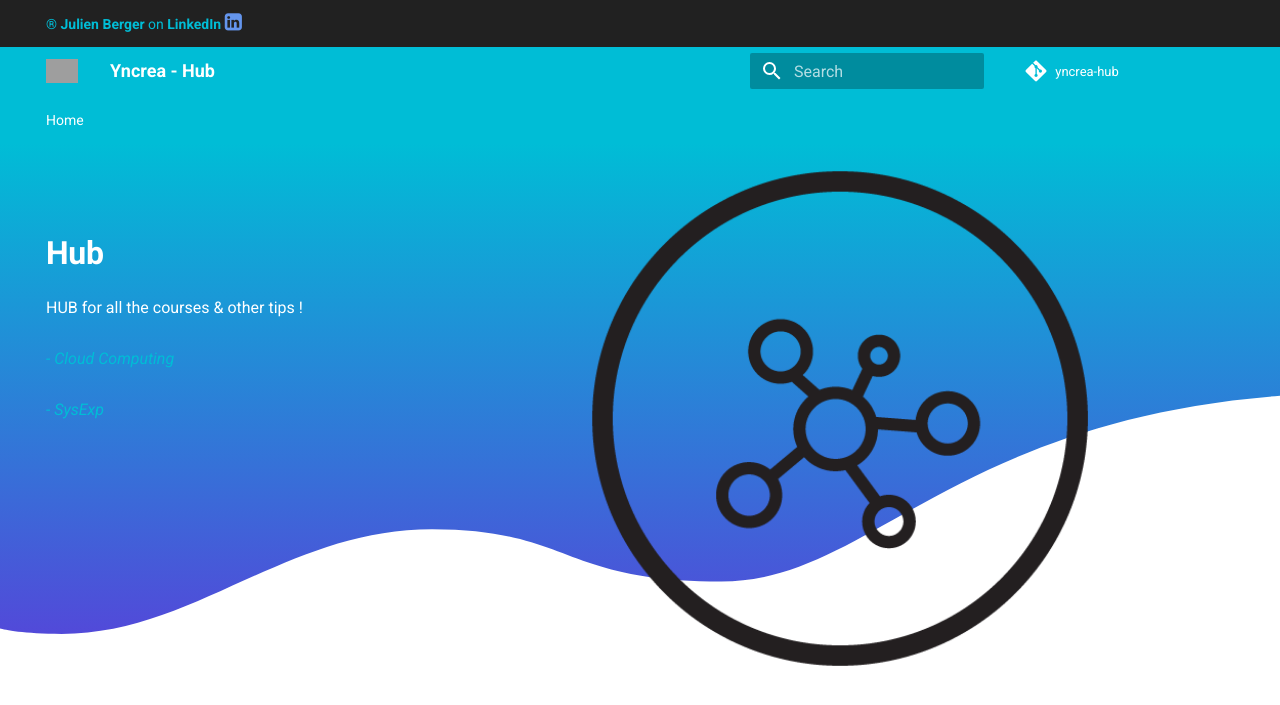
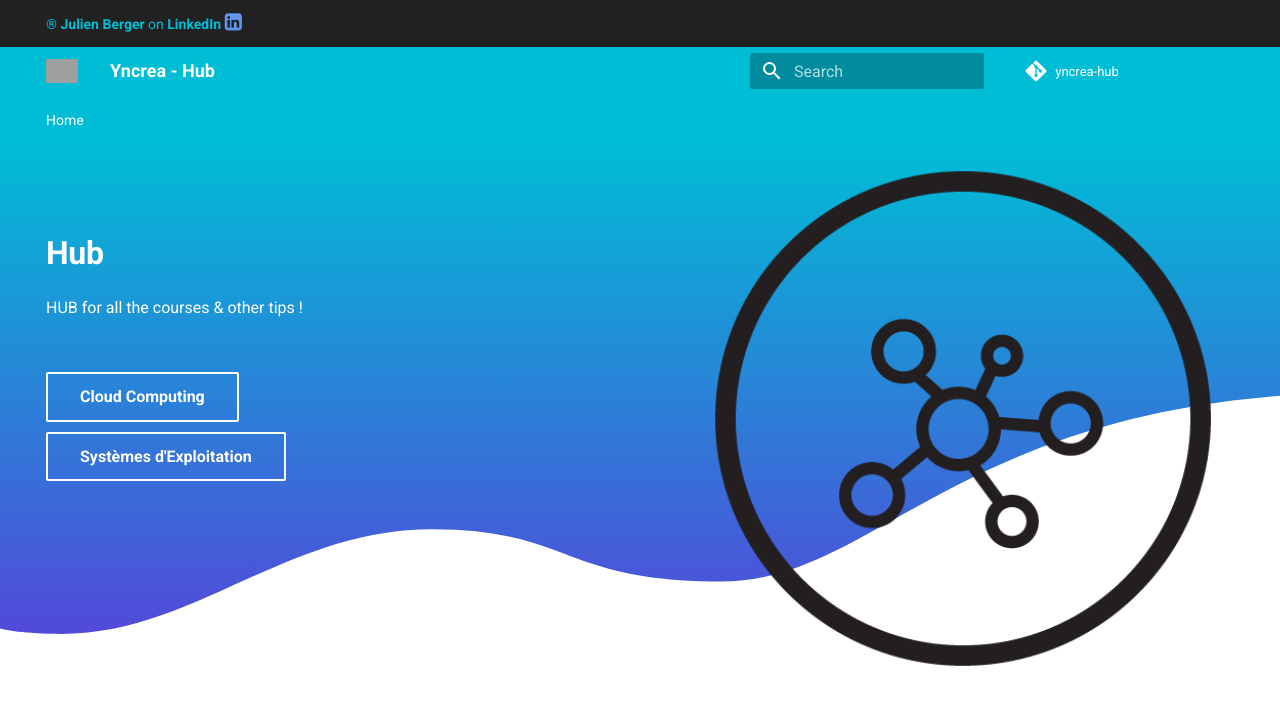
Before and after one commit to jurocknsail/yncrea-hub, an MkDocs documentation site: the page built from docs/index.md, in a window 1280 px wide. Shown: the top 705 px of the page. Built offline with MkDocs 1.6.1 and Material for MkDocs 9.7.7, drawn with Linux system fonts in a browser that asks for light colours; comment, search, counter and statistics services are not loaded; grey boxes are pictures that could not be loaded.

Commit message:
first commit

```diff
--- a/material/overrides/home.html
+++ b/material/overrides/home.html
@@ -17,9 +17,12 @@
 <!--        <a href="{{ page.next_page.url | url }}" title="{{ page.next_page.title | striptags }}" class="md-button md-button&#45;&#45;primary">-->
 <!--          Get started-->
 <!--        </a>-->
-<!--        <a href="{{ config.repo_url }}" title="{{ lang.t('source.link.title') }}" class="md-button">-->
-<!--          Go to GitHub-->
-<!--        </a>-->
+        <a href="https://jurocknsail.github.io/yncrea-cloudcomputing/" title="{{ lang.t('source.link.title') }}" class="md-button">
+          Cloud Computing
+        </a>
+        <a href="https://jurocknsail.github.io/yncrea-sysexp/" title="{{ lang.t('source.link.title') }}" class="md-button">
+          Systèmes d'Exploitation
+        </a>
       </div>
     </div>
   </div>
--- a/mkdocs.yml
+++ b/mkdocs.yml
@@ -7,10 +7,6 @@
 site_description: >-
   HUB for all the courses & other tips !
   <br><br>
-  <i>
-     <a href='https://jurocknsail.github.io/yncrea-cloudcomputing/'>  - Cloud Computing</a><br><br>
-     <a href='https://jurocknsail.github.io/yncrea-sysexp/'> - SysExp</a>
-  </i>
 
 nav:
   - Home: index.md
```
